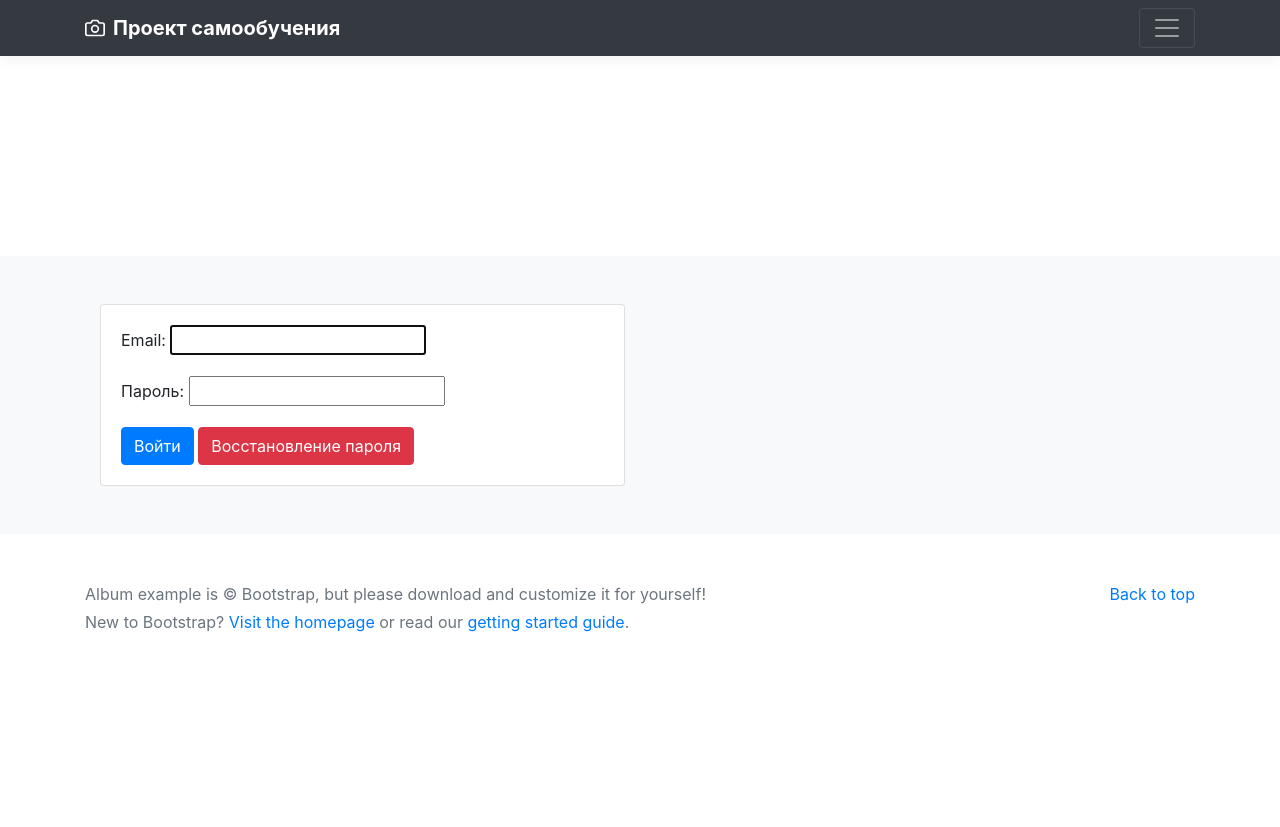
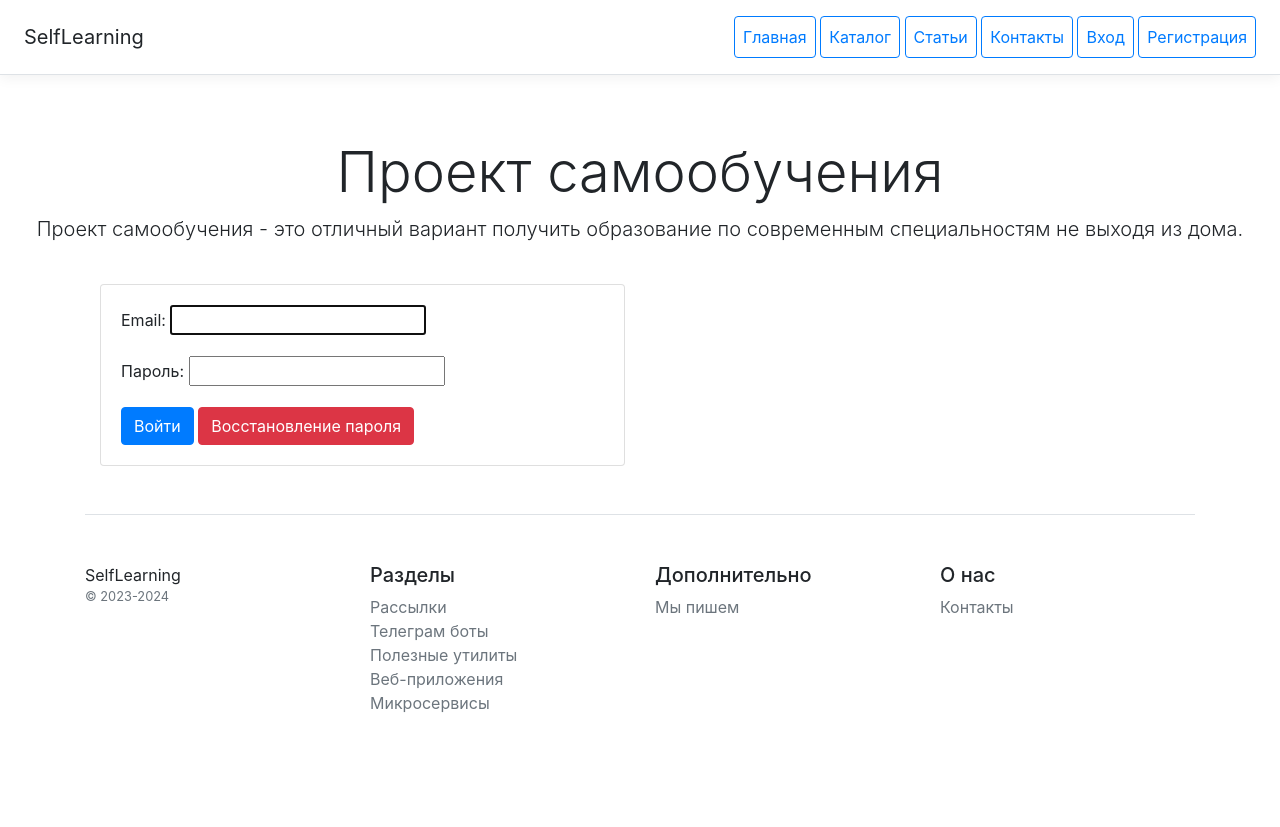
Before and after one commit to jekaGitHub/self-learning, a Django app: page /users/login/ in a window 1280 px wide. Before the commit the page ends 632 px from the top, so only its background shows below. Run offline with Django 4.2, Linux system fonts and the light colour scheme; some libraries are stand-ins or nearby versions.

Commit message:
edit files

```diff
--- a/materials/templates/materials/base.html
+++ b/materials/templates/materials/base.html
@@ -15,36 +15,46 @@
 <body>
 
 <header>
-{% include 'materials/includes/inc_menu.html' %}
+    {% include 'materials/includes/inc_menu.html' %}
 </header>
 
 <main role="main">
+    <div class="container">
+        {% block content %}
+        {% endblock %}
 
-    <section class="jumbotron text-center">
-        <div class="container">
-            <h1 class="jumbotron-heading">{{ title }}</h1>
-        </div>
-    </section>
-
-    <div class="album py-5 bg-light">
-        <div class="container">
-            {% block content %}
-            {% endblock %}
-        </div>
+        <footer class="pt-4 my-md-5 pt-md-5 border-top">
+            <div class="row">
+                <div class="col-12 col-md">
+                    SelfLearning
+                    <small class="d-block mb-3 text-muted">&copy; 2023-{% now 'Y' %}</small>
+                </div>
+                <div class="col-6 col-md">
+                    <h5>Разделы</h5>
+                    <ul class="list-unstyled text-small">
+                        <li><a class="text-muted" href="#">Рассылки</a></li>
+                        <li><a class="text-muted" href="#">Телеграм боты</a></li>
+                        <li><a class="text-muted" href="#">Полезные утилиты</a></li>
+                        <li><a class="text-muted" href="#">Веб-приложения</a></li>
+                        <li><a class="text-muted" href="#">Микросервисы</a></li>
+                    </ul>
+                </div>
+                <div class="col-6 col-md">
+                    <h5>Дополнительно</h5>
+                    <ul class="list-unstyled text-small">
+                        <li><a class="text-muted" href="#">Мы пишем</a></li>
+                    </ul>
+                </div>
+                <div class="col-6 col-md">
+                    <h5>О нас</h5>
+                    <ul class="list-unstyled text-small">
+                        <li><a class="text-muted" href="#">Контакты</a></li>
+                    </ul>
+                </div>
+            </div>
+        </footer>
     </div>
-
 </main>
-
-<footer class="text-muted">
-    <div class="container">
-        <p class="float-right">
-            <a href="#">Back to top</a>
-        </p>
-        <p>Album example is &copy; Bootstrap, but please download and customize it for yourself!</p>
-        <p>New to Bootstrap? <a href="../../">Visit the homepage</a> or read our <a href="../../getting-started/">getting
-            started guide</a>.</p>
-    </div>
-</footer>
 
 <!-- Bootstrap core JavaScript
 ================================================== -->
--- a/materials/templates/materials/includes/inc_menu.html
+++ b/materials/templates/materials/includes/inc_menu.html
@@ -1,40 +1,22 @@
-<div class="collapse bg-dark" id="navbarHeader">
-    <div class="container">
-        <div class="row">
-            <div class="col-sm-8 col-md-7 py-4">
-                <h4 class="text-white">About</h4>
-                <p class="text-muted">Add some information about the album below, the author, or any other
-                    background context. Make it a few sentences long so folks can pick up some informative tidbits.
-                    Then, link them off to some social networking sites or contact information.</p>
-            </div>
-            <div class="col-sm-4 offset-md-1 py-4">
-                <h4 class="text-white">Меню</h4>
-                <ul class="list-unstyled">
-                    {% if user.is_authenticated %}
-                    <li><a class="text-white" href="{% url 'users:profile' %}">Профиль</a></li>
-                    <li><a class="text-white" href="{% url 'users:logout' %}">Выход</a></li>
-                    {% else %}
-                    <li><a class="text-white" href="{% url 'users:login' %}">Вход</a></li>
-                    <li><a class="text-white" href="{% url 'users:register' %}">Регистрация</a></li>
-                    {% endif %}
-                </ul>
-            </div>
-        </div>
-    </div>
+<div class="d-flex flex-column flex-md-row align-items-center p-3 px-md-4 mb-3 bg-white border-bottom box-shadow">
+    <h5 class="my-0 mr-md-auto font-weight-normal">SelfLearning</h5>
+    <nav class="ms-5">
+        <a class="p-2 btn btn-outline-primary" href="#">Главная</a>
+        <a class="p-2 btn btn-outline-primary" href="#">Каталог</a>
+        <a class="p-2 btn btn-outline-primary" href="#">Статьи</a>
+        <a class="p-2 btn btn-outline-primary" href="#">Контакты</a>
+        {% if user.is_authenticated %}
+        <a class="p-2 btn btn-outline-primary" href="{% url 'users:profile' %}">Профиль</a>
+        <a class="p-2 btn btn-outline-primary" href="{% url 'users:logout' %}">Выход</a>
+        {% else %}
+        <a class="p-2 btn btn-outline-primary" href="{% url 'users:login' %}">Вход</a>
+        <a class="p-2 btn btn-outline-primary" href="{% url 'users:register' %}">Регистрация</a>
+        {% endif %}
+    </nav>
 </div>
-<div class="navbar navbar-dark bg-dark box-shadow">
-    <div class="container d-flex justify-content-between">
-        <a href="#" class="navbar-brand d-flex align-items-center">
-            <svg xmlns="http://www.w3.org/2000/svg" width="20" height="20" viewBox="0 0 24 24" fill="none"
-                 stroke="currentColor" stroke-width="2" stroke-linecap="round" stroke-linejoin="round" class="mr-2">
-                <path d="M23 19a2 2 0 0 1-2 2H3a2 2 0 0 1-2-2V8a2 2 0 0 1 2-2h4l2-3h6l2 3h4a2 2 0 0 1 2 2z"></path>
-                <circle cx="12" cy="13" r="4"></circle>
-            </svg>
-            <strong>Проект самообучения</strong>
-        </a>
-        <button class="navbar-toggler" type="button" data-toggle="collapse" data-target="#navbarHeader"
-                aria-controls="navbarHeader" aria-expanded="false" aria-label="Toggle navigation">
-            <span class="navbar-toggler-icon"></span>
-        </button>
-    </div>
+
+<div class="pricing-header px-3 py-3 pt-md-5 pb-md-4 mx-auto text-center">
+    <h1 class="display-4">Проект самообучения</h1>
+    <p class="lead">Проект самообучения - это отличный вариант получить образование по современным специальностям
+        не выходя из дома. </p>
 </div>
--- a/users/templates/users/login.html
+++ b/users/templates/users/login.html
@@ -11,7 +11,7 @@
                     <button type="submit" class="btn btn-primary">
                         Войти
                     </button>
-                    <a href="{% url 'users:password_reset' %}" class="btn btn-danger">Восстановление пароля</a>
+                    <a href="{% url 'users:password-reset' %}" class="btn btn-danger">Восстановление пароля</a>
                 </div>
             </div>
         </div>
```
